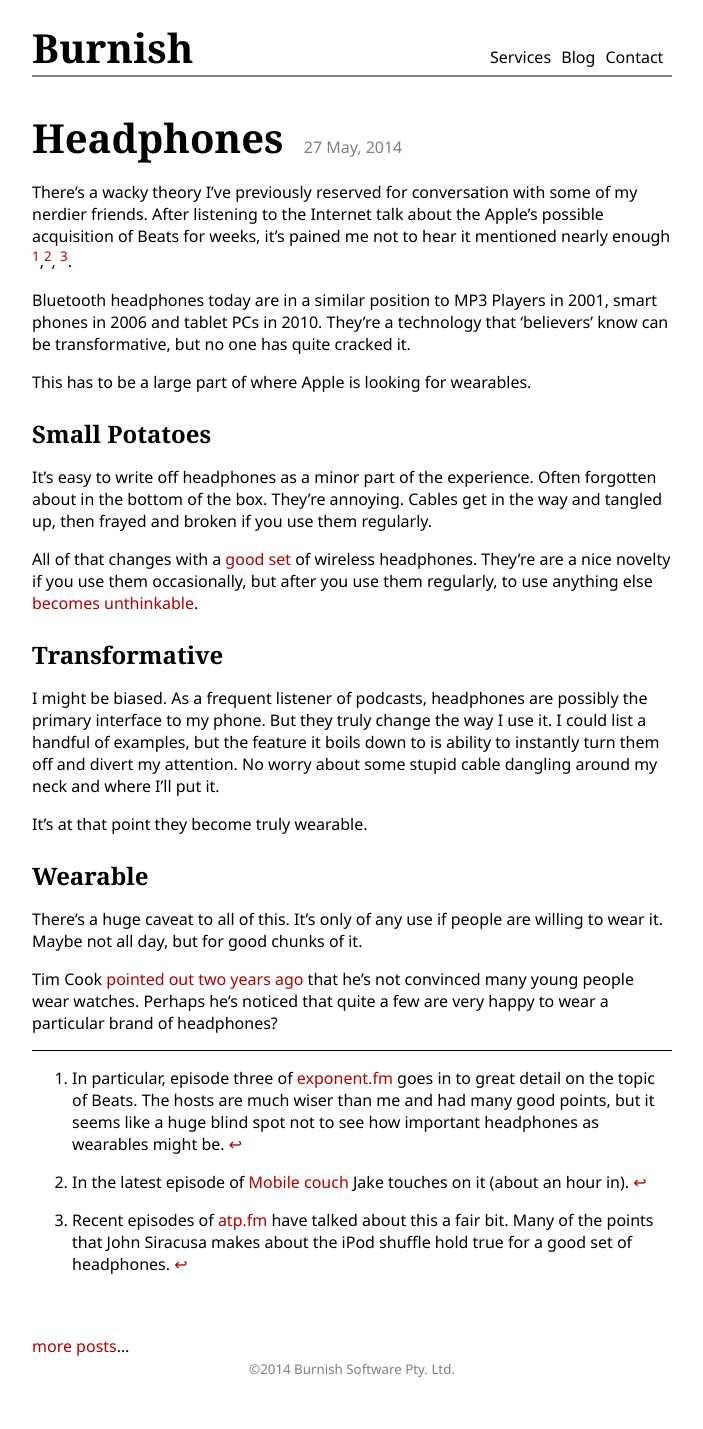
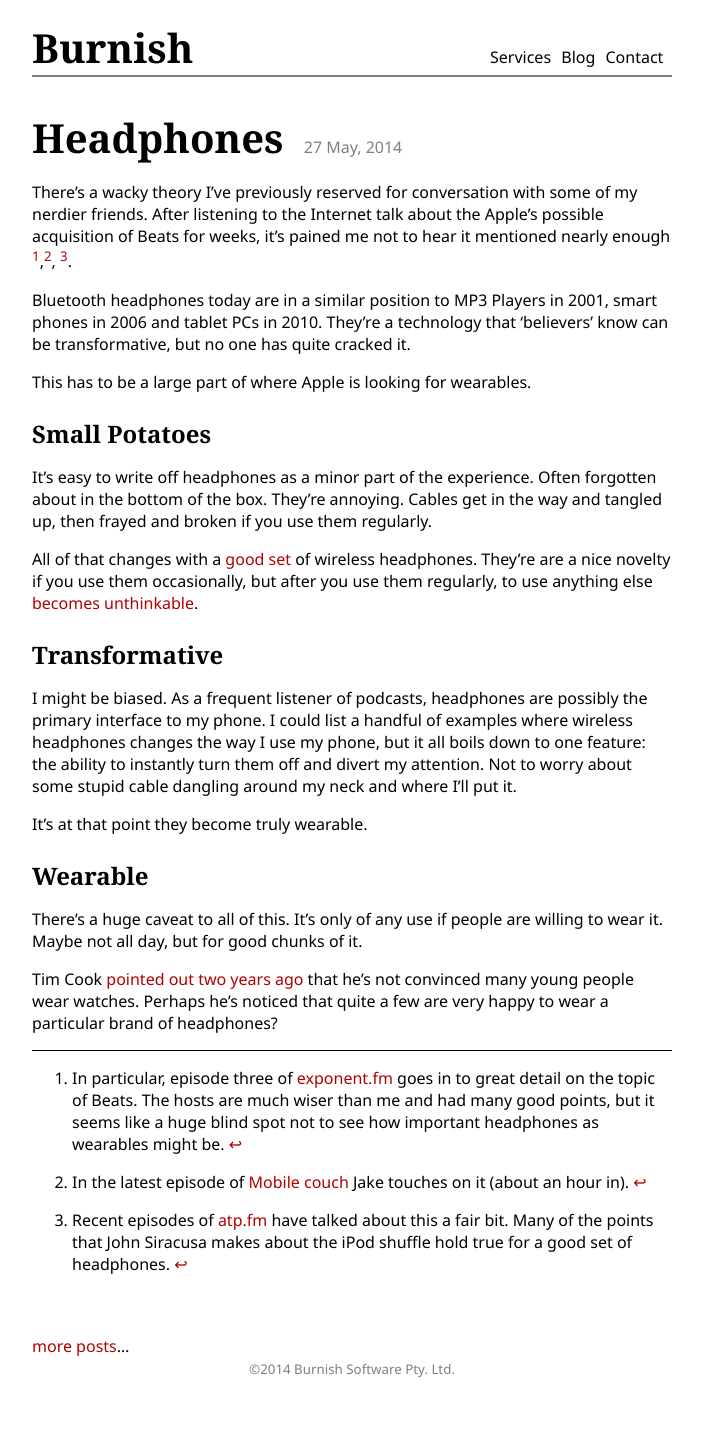
Before and after one commit to burnish/burnish.github.com, a Jekyll site: the page built from _posts/2014-05-27-headphones.md, in a window 1280 px wide. Shown: the whole page, without its empty margins (288-991 px from the left). Built offline with Jekyll 4.4.1, drawn with Linux system fonts in a browser that asks for light colours.

Commit message:
wording changes

```diff
--- a/_posts/2014-05-27-headphones.md
+++ b/_posts/2014-05-27-headphones.md
@@ -20,7 +20,7 @@ All of that changes with a [good set][LG-tone] of wireless headphones. They're a
 
 ### Transformative
 
-I might be biased. As a frequent listener of podcasts, headphones are possibly the primary interface to my phone. But they truly change the way I use it. I could list a handful of examples, but the feature it boils down to is ability to instantly turn them off and divert my attention. No worry about some stupid cable dangling around my neck and where I'll put it.
+I might be biased. As a frequent listener of podcasts, headphones are possibly the primary interface to my phone. I could list a handful of examples where wireless headphones changes the way I use my phone, but it all boils down to one feature: the ability to instantly turn them off and divert my attention. Not to worry about some stupid cable dangling around my neck and where I'll put it.
 
 It's at that point they become truly wearable.
 
```
